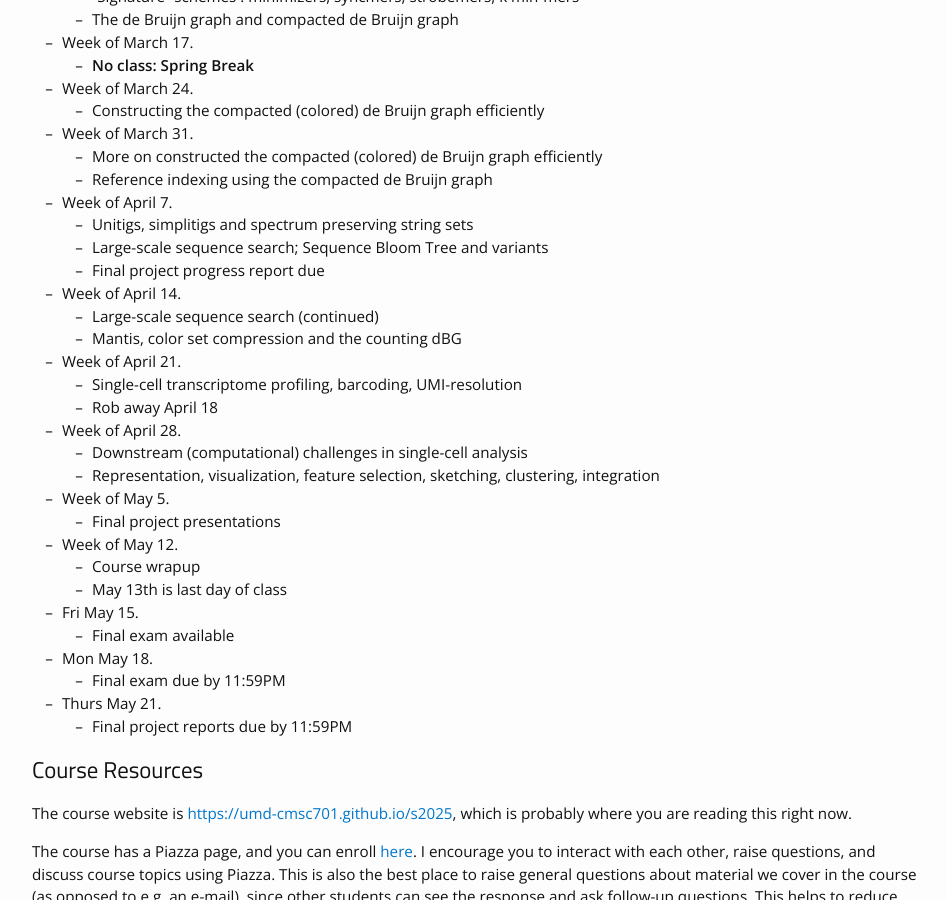
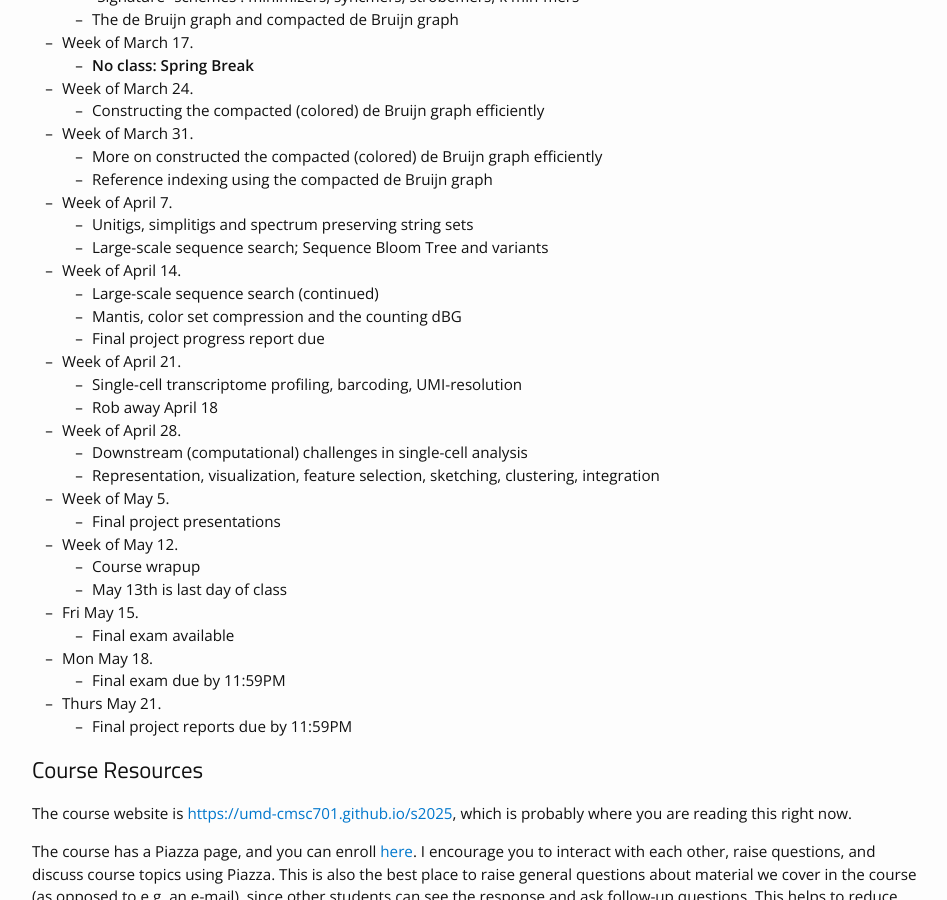
Before and after one commit to umd-cmsc701/s2025, a Jekyll site: the page built from materials.md, in a window 1280 px wide and 900 px high, scrolled down 3244 px. Shown: the whole window, without its empty margins (163-1110 px from the left). Built offline with Jekyll 4.4.1, drawn with Linux system fonts in a browser that asks for light colours; nearby versions of some CDN libraries.

Commit message:
update website

```diff
--- a/materials.md
+++ b/materials.md
@@ -130,11 +130,11 @@ The following is a planned schedule of the material we will cover in the course,
 - Week of April 7.
   - Unitigs, simplitigs and spectrum preserving string sets
   - Large-scale sequence search; Sequence Bloom Tree and variants
-  - Final project progress report due
 
 - Week of April 14.
   - Large-scale sequence search (continued)
   - Mantis, color set compression and the counting dBG
+  - Final project progress report due
 
 - Week of April 21.
   - Single-cell transcriptome profiling, barcoding, UMI-resolution
```
